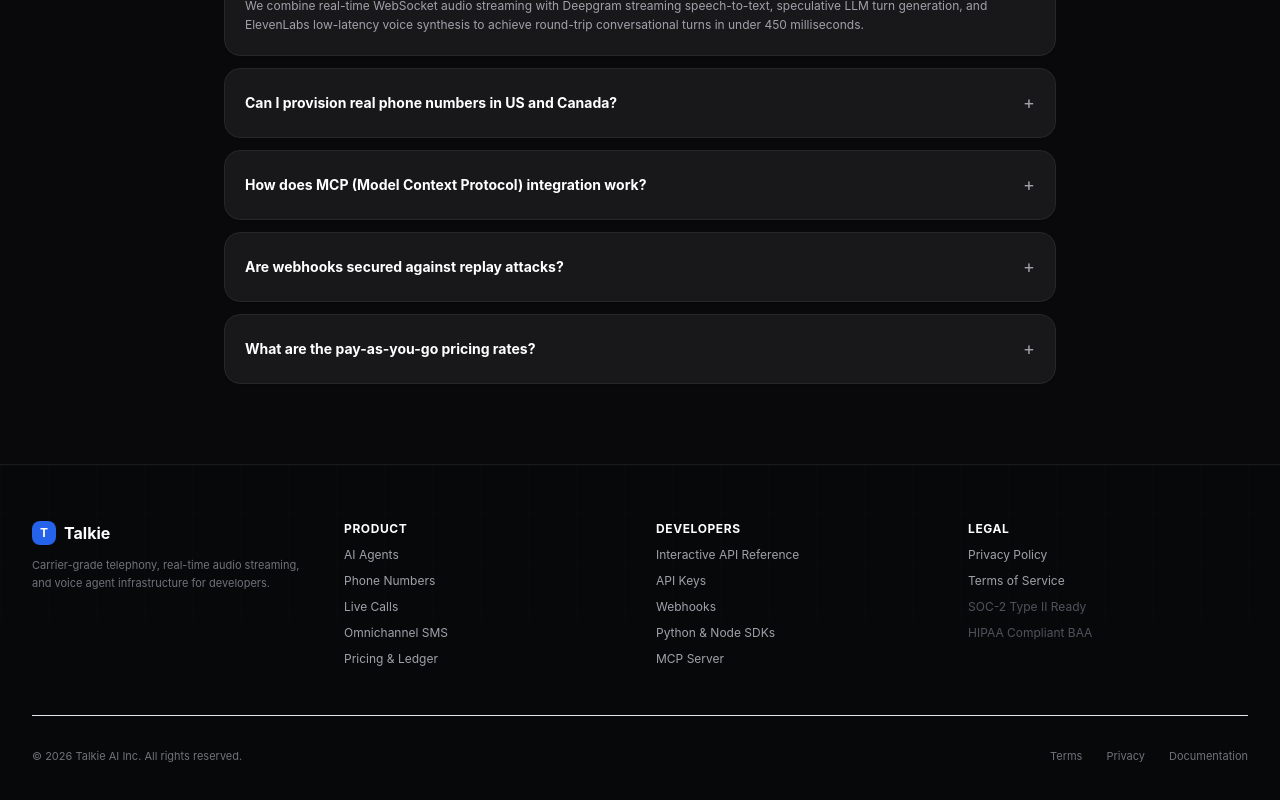
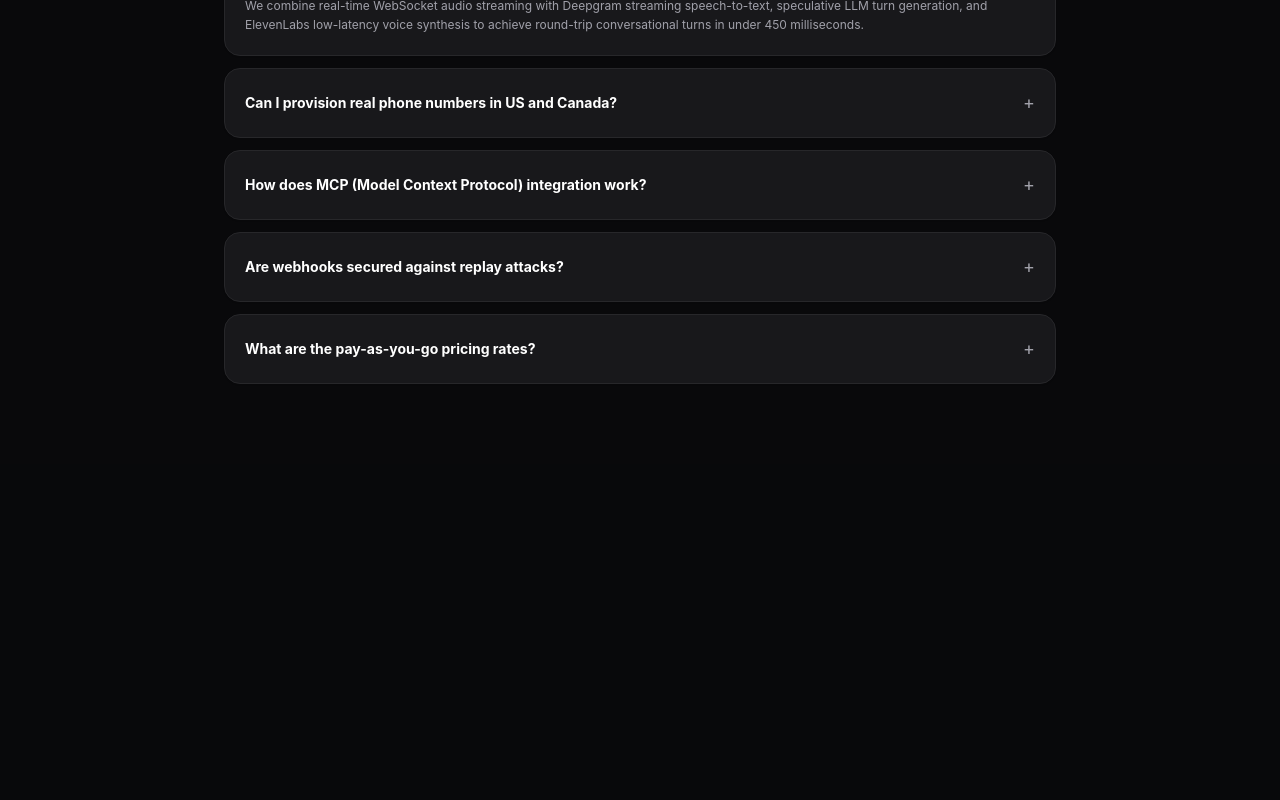
Before and after one commit to puneetnith28/Talkie, a Next.js app in the folder apps/web/: page / in a window 1280 px wide. Shown: the part 5322-6122 px from the top of the page. After the commit the page ends 5786 px from the top, so only its background shows below. Built offline with nearby package versions, Linux system fonts and the light colour scheme; no server answers.

Commit message:
feat: remove footer from homepage

```diff
--- a/apps/web/src/app/page.tsx
+++ b/apps/web/src/app/page.tsx
@@ -9,7 +9,6 @@ import { TranscriptionDemo } from '@/components/marketing/transcription-demo';
 import { CodeShowcase } from '@/components/marketing/code-showcase';
 import { MarketingUseCases } from '@/components/marketing/use-cases';
 import { MarketingFAQ } from '@/components/marketing/faq-accordion';
-import { MarketingFooter } from '@/components/marketing/footer';
 import { DotBackground, GlowBackground } from '@talkie/ui';
 import '@/styles/marketing.css';
 
@@ -65,9 +64,6 @@ export default function HomePage() {
 
       {/* FAQ Accordion */}
       <MarketingFAQ />
-
-      {/* Footer */}
-      <MarketingFooter />
     </div>
   );
 }
```
